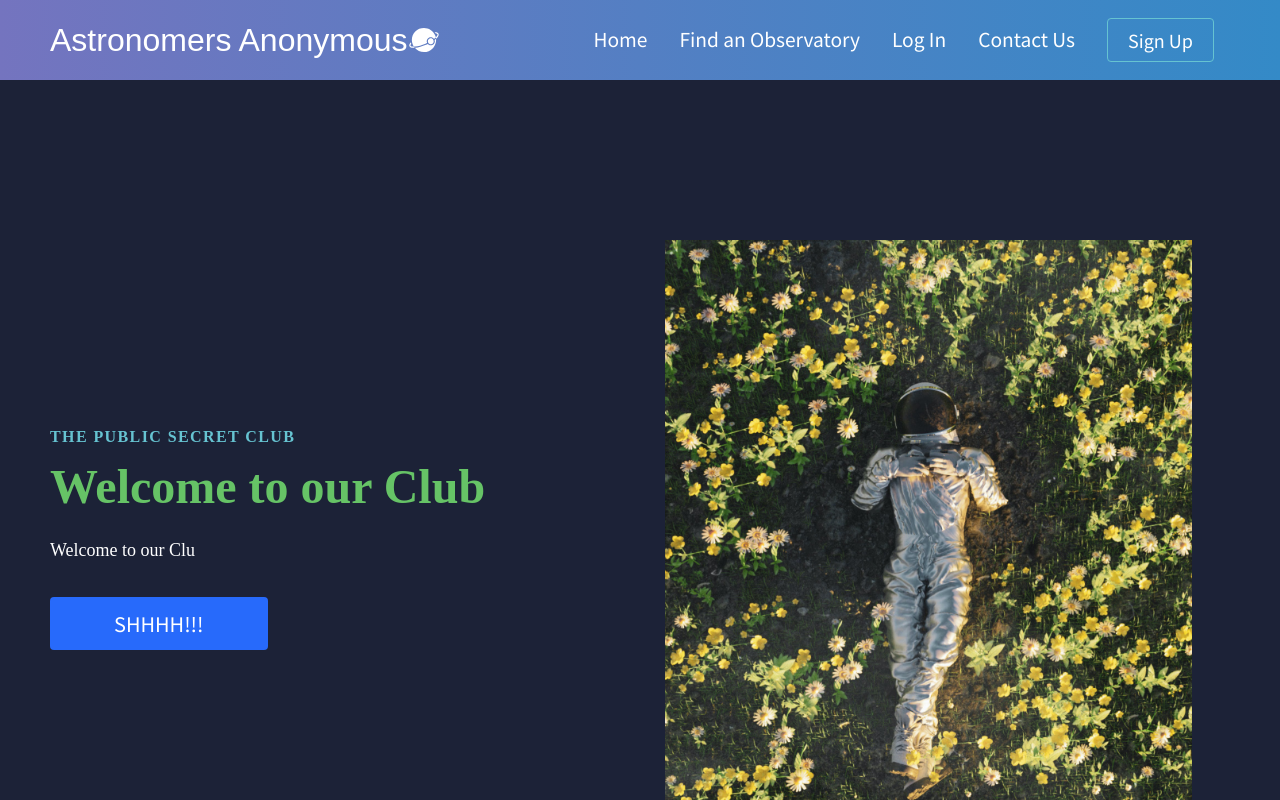
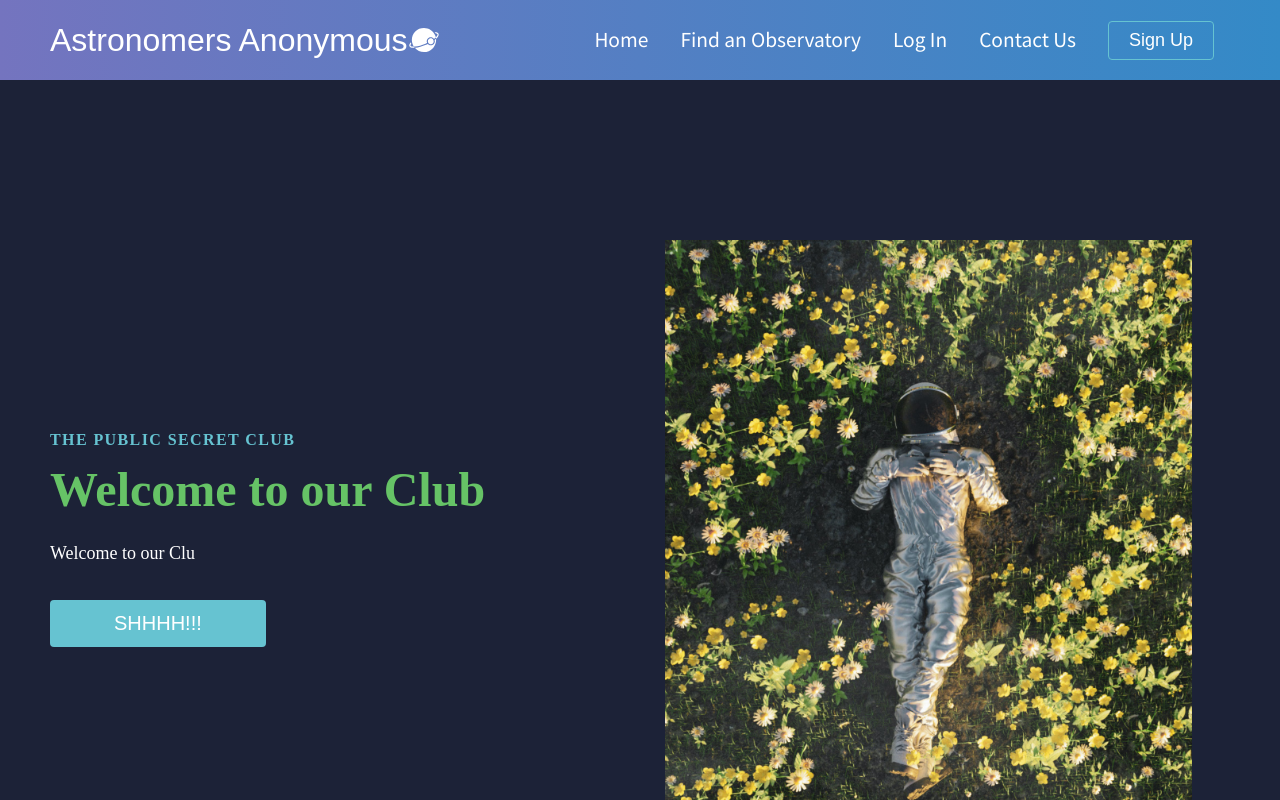
Before and after one commit to St-Ives94/Astronomers_Anonymous, a React (Create React App) app: page / in a window 1280 px wide. Shown: the top 800 px of the page. Built offline with nearby package versions, Linux system fonts and the light colour scheme; a web font is replaced by a local one.

Commit message:
updating footer

```diff
--- a/src/components/Button.css
+++ b/src/components/Button.css
@@ -1,38 +1,25 @@
 :root {
     --primary: #66C3D1;
 }
-
 .btn {
     padding: 8px 20px;
     border-radius: 4px;
     outline: none;
     border: none;
     cursor: pointer;
-    font-family: 'Noto Sans JP', sans-serif;
-    /* margin-right: 15px;
-    width: 136px; */
     white-space: nowrap;
   }
 
-.btn:hover {
-    /* padding: 8px 20px; */
-    transition: all 0.3s ease-out;
-    background: #FFFFFF;
-    color: #2C365E;
-    /* transition: 3/00ms; */
-}
-
   .btn--primary {
-    background: var(--primary);
+    background-color: var(--primary);
+    color: #242424;
     border: 1px solid var(--primary);
-    color: #fff;
   }
 
   .btn--outline {
     background-color: transparent;
     color: #fff;
     padding: 8px 20px;
-    border-radius: 4px;
     border: 1px solid var(--primary);
     transition: all 0.3s ease-out;
   }
@@ -40,26 +27,23 @@
   .btn--medium {
     padding: 8px 20px;
     font-size: 18px;
-    color: #fff;
-    border-radius: 4px;
   }
 
   .btn--large {
     padding: 12px 26px;
     font-size: 20px;
-    color: #fff;
-    border-radius: 4px;
   }
+
   .btn--mobile {
     text-align: center;
     border-radius: 4px;
     width: 80%;
     text-decoration: none;
-    font-size: 24px;
-    background-color: transparent;
+    font-size: 1.5rem;
+    background-color: #2c365e;
     color: #fff;
     padding: 14px 20px;
-    background: #2c365e;
+    border: 1px solid #66C3D1;
     transition: all 0.3s ease-out;
   }
 
@@ -68,20 +52,38 @@
     font-size: 20px;
   }
 
-.btn--large:hover, .btn--medium:hover, .btn--mobile:hover {
-    color: #2C365E;
+  .btn--large:hover,
+  .btn--medium:hover,
+  .btn--mobile:hover {
+    transition: all 0.3s ease-out;
     background: #fff;
-    transition: all 0.3s ease-out;
+    color: #4E5255;
   }
 
   .btn--wide:hover {
     color: #fff;
-    background-color: red;
-    transition: all 0.3s ease-out;
+    background-color: #9F5BB0;
+    transition: all 0.2s ease-out;
+  }
+
+  .btn-link {
+    display: flex;
+    justify-content: center;
+    align-items: center;
+    text-decoration: none;
+    padding: 8px 16px;
+    height: 100%;
+    width: 100%;
+  }
+
+  .blue {
+    background-color: #66C3D1;
+    color: #fff;
+    border: none;
   }
 
   .red {
-    background-color: #f00946;
+    background-color: #9F5BB0;
     color: #fff;
     border: none;
   }
@@ -91,19 +93,15 @@
     color: #fff;
     border: none;
   }
-.primary:hover  {
+
+  .primary:hover {
     background-color: #fff;
     color: #242424;
     border: none;
   }
-.blue {
-    background-color: #276afb;
-    color: #fff;
-    border: none;
-}
 
   .green {
-    background-color: #25ce4a;
+    background: #25ce4a;
     color: #fff;
     border: none;
   }
@@ -111,13 +109,3 @@
   .green:hover {
     background-color: #242424;
   }
-
-.btn-link {
-    text-decoration: none;
-    padding: 8px 16px;
-    height: 100%;
-    width: 100%;
-    display: flex;
-    justify-content: center;
-    align-items: center;
-}
--- a/src/components/pages/Footer/Footer.css
+++ b/src/components/pages/Footer/Footer.css
@@ -79,13 +79,13 @@
   }
 
   .footer-link-items a {
-    color: #fff;
+    color: #66C3D1;
     text-decoration: none;
     margin-bottom: 0.5rem;
   }
 
   .footer-link-items a:hover {
-    color: #e9e9e9;
+    color: #C9A2D2;
     transition: 0.3s ease-out;
   }
 
@@ -99,7 +99,7 @@
 
   /* Social Icons */
   .social-icon-link {
-    color: #fff;
+    color: #C9A2D2;
     font-size: 24px;
   }
 
```
Lines whose indentation alone changed are shown as unchanged.
